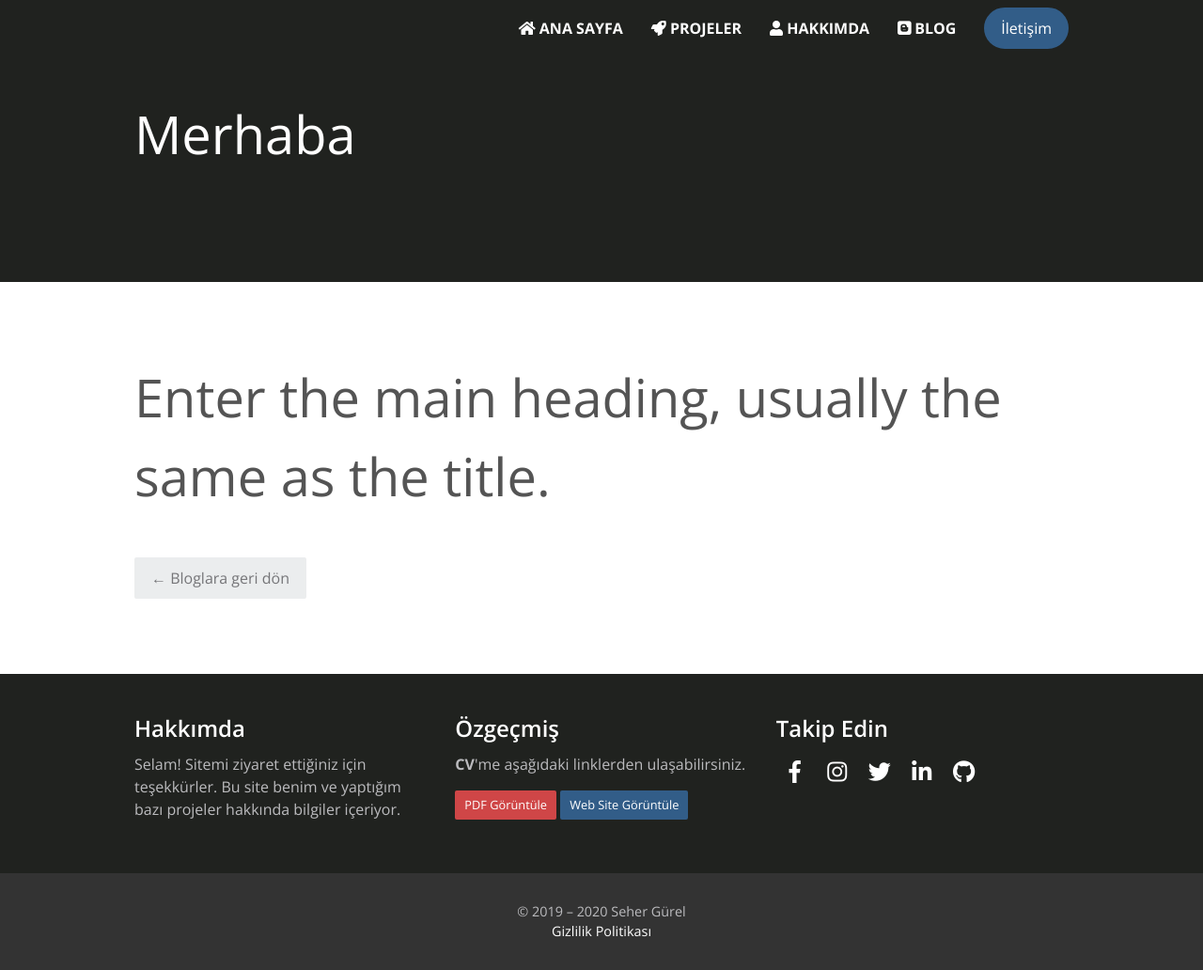
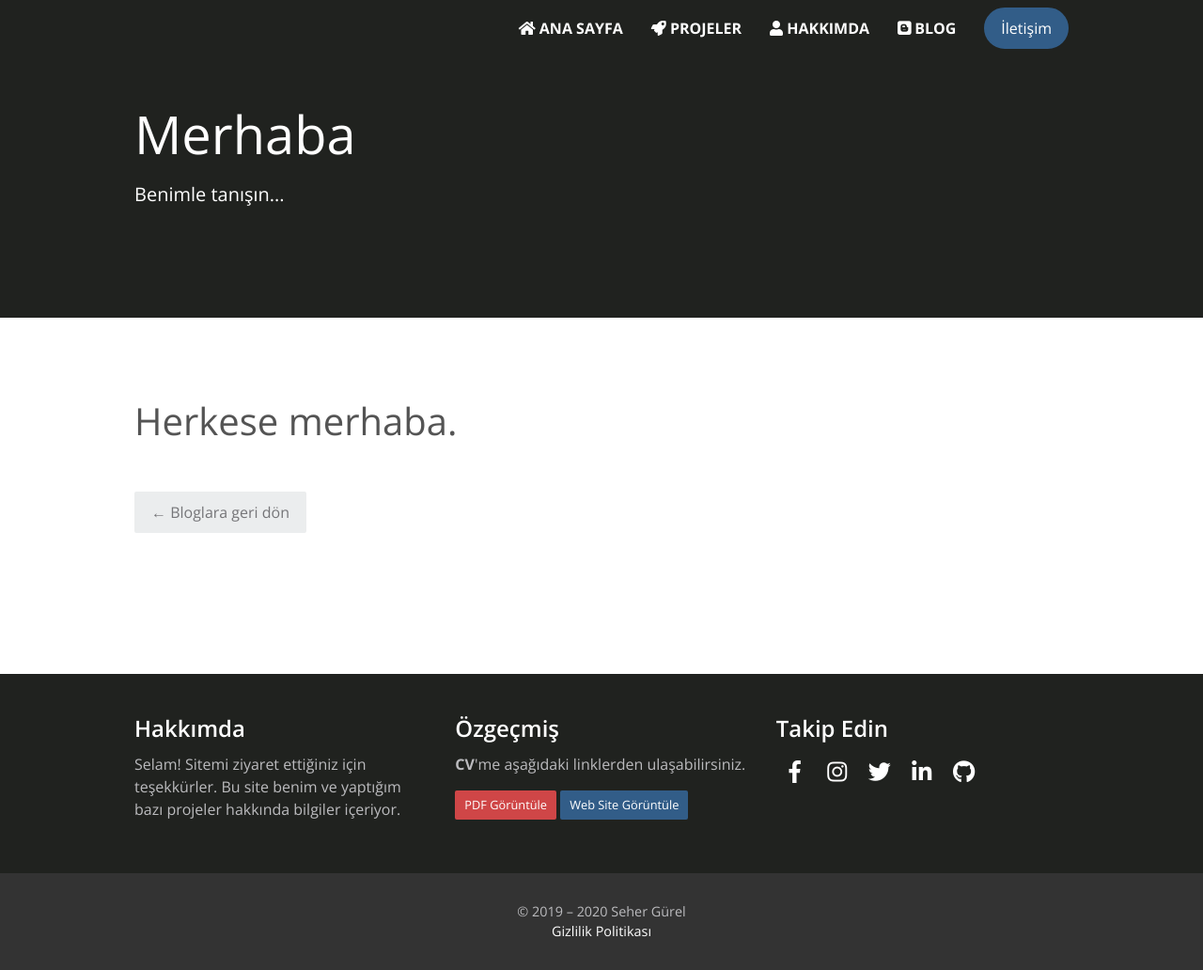
Before and after one commit to shrgrl/shrgrl.github.io, a Jekyll site: the page built from _blogger/index.html, in a window 1280 px wide and 1032 px high. Shown: the whole window at 94% size. Built offline with Jekyll 4.4.1, drawn with Linux system fonts in a browser that asks for light colours; nearby versions of some CDN libraries; comment, search, counter and statistics services are not loaded.

Commit message:
Update index.html

```diff
--- a/_blogger/index.html
+++ b/_blogger/index.html
@@ -1,12 +1,10 @@
 ---
 title: Merhaba
+sub-title: Benimle tanışın...
 collection: blogger
 layout: blog-item
-
-heading: Merhaba
-sub-heading: Benimle tanışın...
 ---
-<h1>Enter the main heading, usually the same as the title.</h1>
+<h3>Herkese merhaba.</h3>
 
 
 
```
